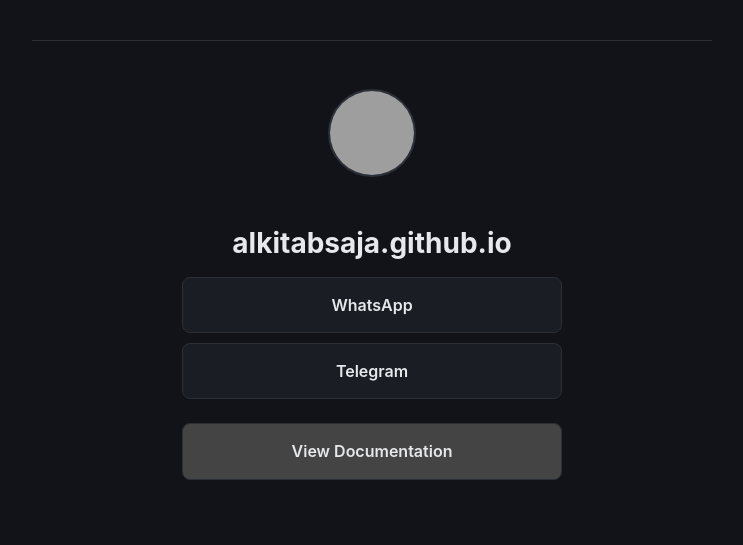
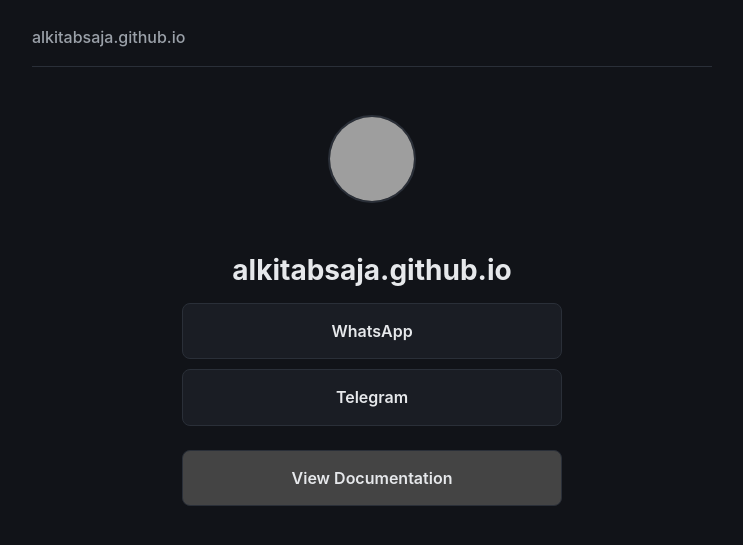
Before and after one commit to alkitabsaja/alkitabsaja.github.io, a Jekyll site: the page built from index.md, in a window 1280 px wide. Shown: the top 545 px of the page, without its empty margins (268-1011 px from the left). Built offline with Jekyll 4.4.1, drawn with Linux system fonts in a browser that asks for light colours; grey boxes are pictures that could not be loaded.

Commit message:
Update default.html

```diff
--- a/_layouts/default.html
+++ b/_layouts/default.html
@@ -4,6 +4,8 @@
   <meta charset="UTF-8">
   <meta name="viewport" content="width=device-width, initial-scale=1.0">
   <title>{{ page.title }} | {{ site.title }}</title>
+  {% if site.favicon %}<link rel="icon" href="{{ site.favicon | relative_url }}">{% endif %}
+  <link rel="stylesheet" href="https://cdn.jsdelivr.net/npm/bootstrap-icons@1.11.3/font/bootstrap-icons.min.css">
   <style>
     :root {
       --bg: #111318;
@@ -24,10 +26,29 @@
     .container { max-width: 720px; margin: 0 auto; padding: 24px 20px; }
     .nav {
       display: flex;
+      align-items: center;
       gap: 24px;
       margin-bottom: 48px;
       padding-bottom: 16px;
       border-bottom: 1px solid var(--border);
+    }
+    .nav-brand {
+      display: flex;
+      align-items: center;
+      gap: 12px;
+      margin-right: auto;
+      text-decoration: none;
+      color: var(--text);
+      font-weight: 600;
+    }
+    .nav-logo {
+      width: 32px;
+      height: 32px;
+      border-radius: 6px;
+    }
+    .nav-links {
+      display: flex;
+      gap: 24px;
     }
     .nav a {
       color: var(--text-muted);
@@ -44,7 +65,10 @@
     .desc { color: var(--text-muted); margin-bottom: 32px; }
 
     .btn {
-      display: block;
+      display: flex;
+      align-items: center;
+      justify-content: center;
+      gap: 12px;
       padding: 14px 16px;
       margin: 10px 0;
       border-radius: 8px;
@@ -54,6 +78,11 @@
       background: var(--bg-elevated);
       border: 1px solid var(--border);
       transition: all .2s;
+    }
+    .btn i {
+      font-size: 18px;
+      width: 20px;
+      text-align: center;
     }
     .btn:hover {
       background: var(--accent);
@@ -91,9 +120,15 @@
 <body>
   <div class="container">
     <nav class="nav">
-      {% for item in site.nav %}
-        <a href="{{ item.url | relative_url }}" {% if page.url == item.url %}class="active"{% endif %}>{{ item.title }}</a>
-      {% endfor %}
+      <a href="{{ '/' | relative_url }}" class="nav-brand">
+        {% if site.logo %}<img src="{{ site.logo | relative_url }}" alt="Logo" class="nav-logo">{% endif %}
+        <span>{{ site.title }}</span>
+      </a>
+      <div class="nav-links">
+        {% for item in site.nav %}
+          <a href="{{ item.url | relative_url }}" {% if page.url == item.url %}class="active"{% endif %}>{{ item.title }}</a>
+        {% endfor %}
+      </div>
     </nav>
     <main class="content">
       {{ content }}
```
